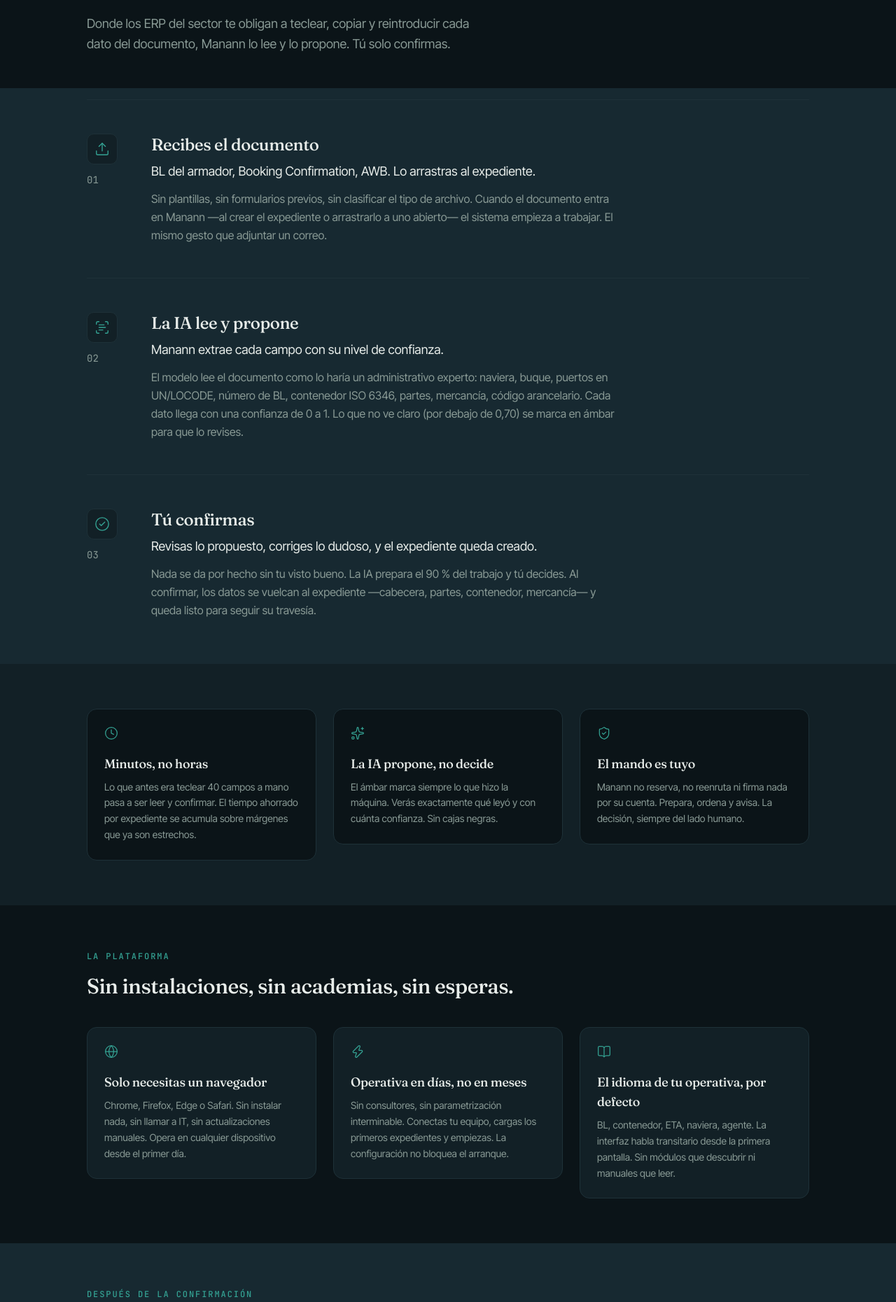
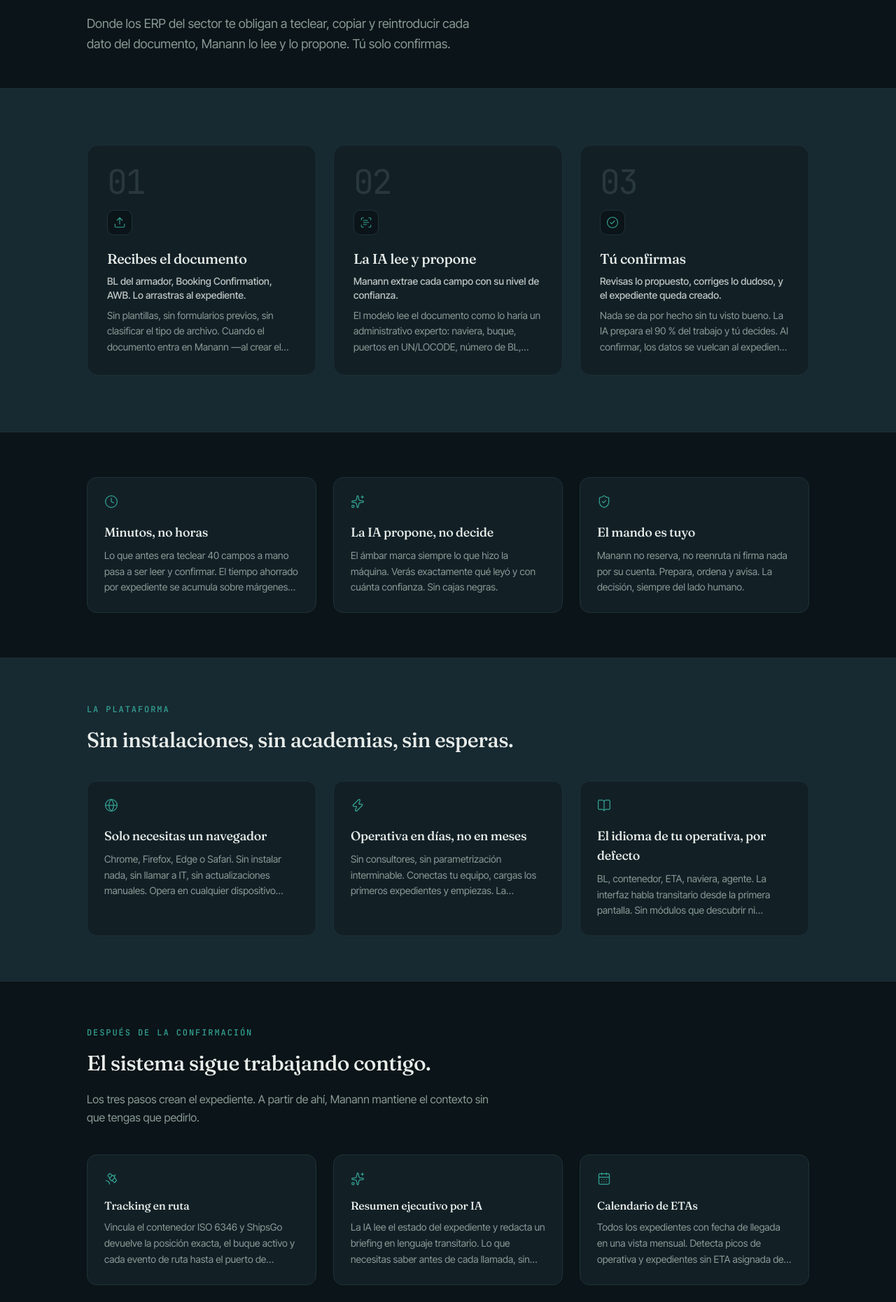
Before and after one commit to lexsantor/manann-app, a Next.js app: page /como-funciona in a window 1280 px wide. Shown: the part 326-2187 px from the top of the page at 70% size. Built offline with nearby package versions, Linux system fonts and the light colour scheme.

Commit message:
feat: alternating section backgrounds across all marketing pages + steps cards

```diff
--- a/src/app/(marketing)/como-funciona/page.tsx
+++ b/src/app/(marketing)/como-funciona/page.tsx
@@ -121,7 +121,7 @@
 export default function ComoFuncionaPage() {
   return (
     <>
-      {/* Hero */}
+      {/* Hero — transparent (A) */}
       <div className="mx-auto max-w-[1080px] px-5 sm:px-6">
         <section className="pb-12 pt-16 sm:pt-24">
           <FadeUp>
@@ -137,63 +137,57 @@
         </section>
       </div>
 
-      {/* Los tres pasos — surface-2 */}
-      <div className="bg-surface-2">
-        <div className="mx-auto max-w-[1080px] px-5 sm:px-6">
-          <section className="py-4">
+      {/* Los tres pasos — surface-2 (B) */}
+      <div className="border-t border-border bg-surface-2">
+        <div className="mx-auto max-w-[1080px] px-5 py-16 sm:px-6 sm:py-20">
+          <StaggerGrid className="grid gap-6 sm:grid-cols-3">
             {STEPS.map((s, i) => (
-              <FadeUp key={s.title} delay={i * 0.08}>
-                <div className="grid gap-6 border-t border-border py-12 lg:grid-cols-[auto_1fr] lg:gap-12">
-                  <div className="flex items-center gap-4 lg:flex-col lg:items-start lg:gap-3">
-                    <span className="flex size-11 items-center justify-center rounded-md border border-border bg-card text-primary">
-                      <Icon icon={s.icon} size={22} />
-                    </span>
-                    <span className="font-mono text-sm text-muted-foreground">
+              <StaggerItem key={s.title}>
+                <div className="h-full rounded-xl border border-border bg-card p-7">
+                  <span className="block font-mono text-[3rem] font-light leading-none tracking-tighter text-muted-foreground/20">
                     0{i + 1}
                   </span>
+                  <div className="mt-4 flex size-9 items-center justify-center rounded-md border border-border bg-background text-primary">
+                    <Icon icon={s.icon} size={18} />
                   </div>
-                  <div className="max-w-2xl">
-                    <h2 className="font-display text-2xl font-medium tracking-tight text-foreground">
+                  <h3 className="mt-5 font-display text-xl font-medium tracking-tight text-foreground">
                     {s.title}
-                    </h2>
-                    <p className="mt-2 text-lg text-foreground">{s.lead}</p>
-                    <p className="mt-3 text-[16px] leading-relaxed text-muted-foreground">
+                  </h3>
+                  <p className="mt-2 text-sm font-medium text-foreground/80">{s.lead}</p>
+                  <p className="mt-2 text-sm leading-relaxed text-muted-foreground line-clamp-3">
                     {s.body}
                   </p>
                 </div>
-                </div>
-              </FadeUp>
+              </StaggerItem>
             ))}
-          </section>
+          </StaggerGrid>
         </div>
       </div>
 
-      {/* Garantías — bg-card */}
-      <div className="bg-card">
+      {/* Garantías — transparent (C) */}
+      <div className="border-t border-border">
         <div className="mx-auto max-w-[1080px] px-5 py-16 sm:px-6">
-          <section>
           <StaggerGrid className="grid gap-6 sm:grid-cols-3">
             {GUARANTEES.map((g) => (
               <StaggerItem key={g.title}>
-                  <div className="rounded-lg border border-border bg-background p-6">
+                <div className="h-full rounded-lg border border-border bg-card p-6">
                   <Icon icon={g.icon} size={20} className="text-primary" />
                   <h3 className="mt-5 font-display text-lg font-medium tracking-tight text-foreground">
                     {g.title}
                   </h3>
-                    <p className="mt-2 text-sm leading-relaxed text-muted-foreground">
+                  <p className="mt-2 text-sm leading-relaxed text-muted-foreground line-clamp-3">
                     {g.body}
                   </p>
                 </div>
               </StaggerItem>
             ))}
           </StaggerGrid>
-          </section>
         </div>
       </div>
 
-      {/* La plataforma — bg-background */}
-      <div className="mx-auto max-w-[1080px] px-5 sm:px-6">
-        <section className="py-16">
+      {/* La plataforma — surface-2 (B) */}
+      <div className="border-t border-border bg-surface-2">
+        <div className="mx-auto max-w-[1080px] px-5 py-16 sm:px-6">
           <FadeUp>
             <p className="eyebrow">La plataforma</p>
             <h2 className="mt-4 max-w-2xl font-display text-2xl font-medium tracking-tight text-foreground sm:text-3xl">
@@ -203,25 +197,24 @@
           <StaggerGrid className="mt-10 grid gap-6 sm:grid-cols-3">
             {PLATFORM.map((p) => (
               <StaggerItem key={p.title}>
-                <div className="rounded-lg border border-border bg-card p-6 transition-colors hover:bg-surface-2">
+                <div className="h-full rounded-lg border border-border bg-card p-6 transition-colors hover:bg-background">
                   <Icon icon={p.icon} size={20} className="text-primary" />
                   <h3 className="mt-5 font-display text-lg font-medium tracking-tight text-foreground">
                     {p.title}
                   </h3>
-                  <p className="mt-2 text-sm leading-relaxed text-muted-foreground">
+                  <p className="mt-2 text-sm leading-relaxed text-muted-foreground line-clamp-3">
                     {p.body}
                   </p>
                 </div>
               </StaggerItem>
             ))}
           </StaggerGrid>
-        </section>
+        </div>
       </div>
 
-      {/* Después de la confirmación — surface-2 */}
-      <div className="bg-surface-2">
+      {/* Después de la confirmación — transparent (C) */}
+      <div className="border-t border-border">
         <div className="mx-auto max-w-[1080px] px-5 py-16 sm:px-6">
-          <section>
           <FadeUp>
             <p className="eyebrow">Después de la confirmación</p>
             <h2 className="mt-4 max-w-2xl font-display text-2xl font-medium tracking-tight text-foreground sm:text-3xl">
@@ -235,25 +228,24 @@
           <StaggerGrid className="mt-10 grid gap-6 sm:grid-cols-2 lg:grid-cols-3">
             {ONGOING.map((o) => (
               <StaggerItem key={o.title}>
-                  <div className="rounded-lg border border-border bg-card p-6 transition-colors hover:bg-background">
+                <div className="h-full rounded-lg border border-border bg-card p-6 transition-colors hover:bg-surface-2">
                   <Icon icon={o.icon} size={20} className="text-primary" />
                   <h3 className="mt-4 font-display font-medium tracking-tight text-foreground">
                     {o.title}
                   </h3>
-                    <p className="mt-2 text-sm leading-relaxed text-muted-foreground">
+                  <p className="mt-2 text-sm leading-relaxed text-muted-foreground line-clamp-3">
                     {o.body}
                   </p>
                 </div>
               </StaggerItem>
             ))}
           </StaggerGrid>
-          </section>
         </div>
       </div>
 
-      {/* CTA */}
-      <div className="mx-auto max-w-[1080px] px-5 sm:px-6">
-        <section className="border-t border-border py-20 text-center">
+      {/* CTA — surface-2 (B) */}
+      <div className="border-t border-border bg-surface-2">
+        <div className="mx-auto max-w-[1080px] px-5 py-20 text-center sm:px-6">
           <FadeUp>
             <h2 className="mx-auto max-w-2xl font-display text-3xl font-medium tracking-tight text-foreground">
               Míralo con un documento de verdad.
@@ -279,7 +271,7 @@
               </Link>
             </div>
           </FadeUp>
-        </section>
+        </div>
       </div>
     </>
   );
--- a/src/app/(marketing)/page.tsx
+++ b/src/app/(marketing)/page.tsx
@@ -99,7 +99,7 @@
       <Hero />
 
       {/* El problema */}
-      <section className="relative overflow-hidden border-t border-border">
+      <section className="relative overflow-hidden border-t border-border bg-surface-2">
         {/* Ghost watermark */}
         <div
           className="pointer-events-none absolute -right-[4%] top-1/2 -translate-y-1/2 select-none font-display font-medium leading-none tracking-tighter text-foreground opacity-[0.03]"
@@ -161,7 +161,7 @@
       </section>
 
       {/* Los tres pasos */}
-      <section id="como-funciona" className="scroll-mt-20 border-t border-border bg-surface-2">
+      <section id="como-funciona" className="scroll-mt-20 border-t border-border">
         <div className="mx-auto max-w-[1080px] px-5 py-20 sm:px-6 sm:py-28">
           <FadeUp>
             <p className="eyebrow">Cómo funciona</p>
@@ -191,7 +191,7 @@
       </section>
 
       {/* Sistema completo */}
-      <section className="border-t border-border">
+      <section className="border-t border-border bg-surface-2">
         <div className="mx-auto max-w-[1080px] px-5 py-20 sm:px-6 sm:py-28">
           <FadeUp>
             <p className="eyebrow">De la entrada a la entrega</p>
@@ -287,7 +287,7 @@
       </section>
 
       {/* CTA */}
-      <section className="border-t border-border bg-surface-2">
+      <section className="border-t border-border">
         <div className="mx-auto max-w-[1080px] px-5 py-20 text-center sm:px-6 sm:py-28">
           <FadeUp>
             <h2 className="mx-auto max-w-2xl font-display text-4xl font-medium tracking-tight sm:text-5xl">
--- a/src/components/marketing/footer.tsx
+++ b/src/components/marketing/footer.tsx
@@ -15,7 +15,7 @@
 
 export function Footer() {
   return (
-    <footer className="border-t border-border bg-surface-2">
+    <footer className="border-t border-border bg-card">
       <div className="mx-auto flex max-w-[1080px] flex-col gap-10 px-5 py-16 sm:px-6">
         <div className="flex flex-col gap-6 sm:flex-row sm:items-end sm:justify-between">
           <div className="max-w-sm space-y-3">
```
Also changed, not shown: src/app/(marketing)/el-expediente/page.tsx (+27 -17 lines), src/app/(marketing)/nosotros/page.tsx (+24 -14 lines). Lines whose indentation alone changed are shown as unchanged.
